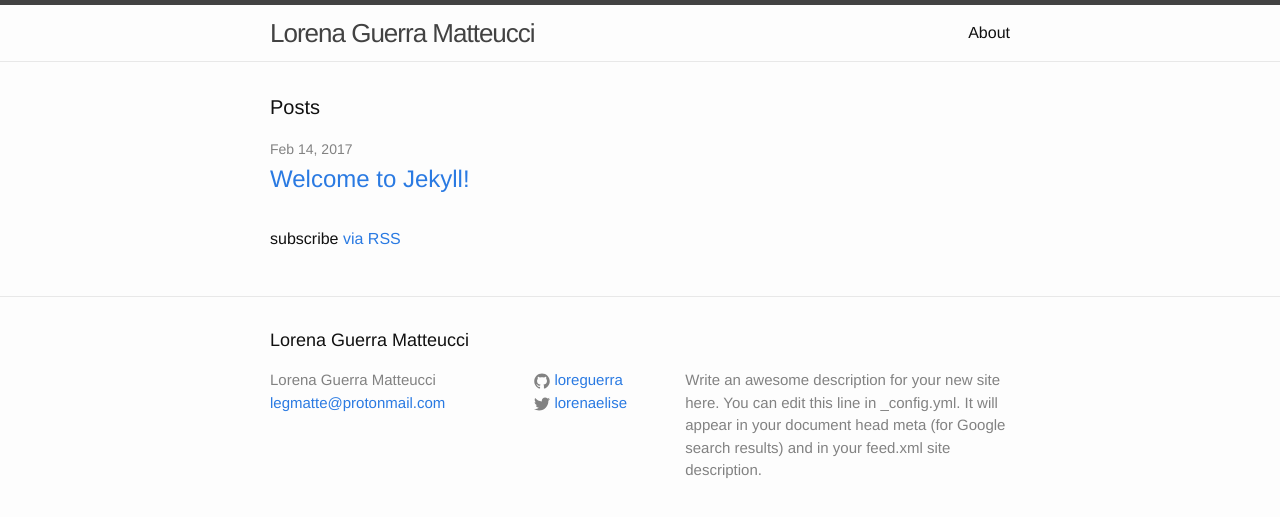
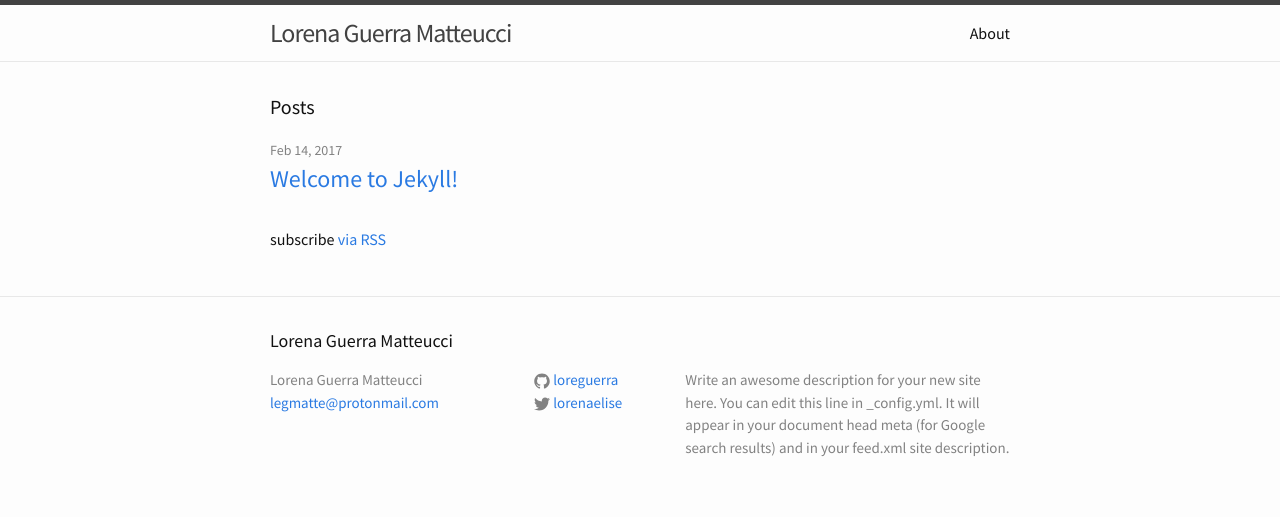
Before and after one commit to loreguerra/portfolio, a Jekyll site: the page built from index.md, in a window 1280 px wide. Shown: the top 517 px of the page. Built offline with Jekyll 4.4.1, drawn with Linux system fonts in a browser that asks for light colours.

Commit message:
add google font link to head.html, reference in main css

```diff
--- a/_includes/head.html
+++ b/_includes/head.html
@@ -7,6 +7,7 @@
   <meta name="description" content="{{ page.excerpt | default: site.description | strip_html | normalize_whitespace | truncate: 160 | escape }}">
 
   <link rel="stylesheet" href="{{ "/assets/main.css" | relative_url }}">
+  <link href="https://fonts.googleapis.com/css?family=Source+Sans+Pro:400,700" rel="stylesheet">
   <link rel="canonical" href="{{ page.url | replace:'index.html','' | absolute_url }}">
   <link rel="alternate" type="application/rss+xml" title="{{ site.title | escape }}" href="{{ "/feed.xml" | relative_url }}">
 
--- a/assets/main.scss
+++ b/assets/main.scss
@@ -4,7 +4,7 @@
 @charset "utf-8";
 
 // Our variables
-$base-font-family: "Helvetica Neue", Helvetica, Arial, sans-serif;
+$base-font-family: 'Source Sans Pro', sans-serif;
 $base-font-size:   16px;
 $base-font-weight: 400;
 $small-font-size:  $base-font-size * 0.875;
```
